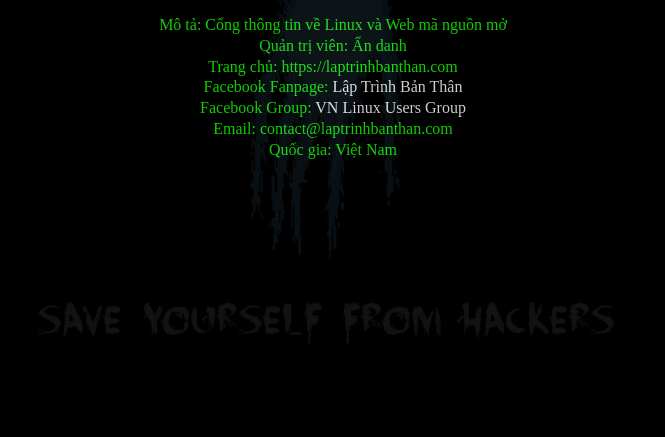
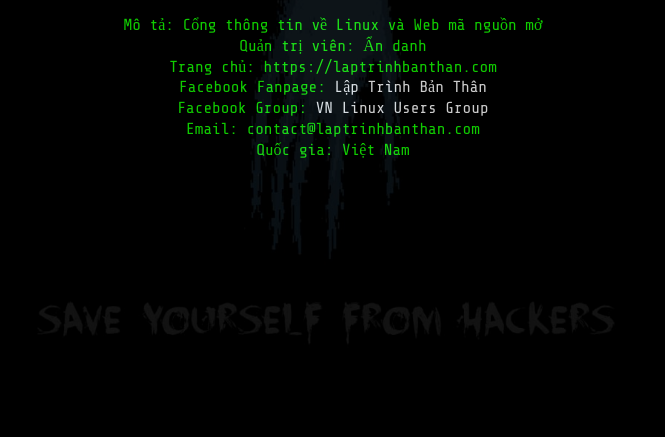
Before and after one commit to laptrinhbanthan/laptrinhbanthan.github.io, a plain HTML site: page index.html in a window 1280 px wide. Shown: the part 363-800 px from the top of the page, without its empty margins (307-972 px from the left). Drawn offline with nearby package versions, Linux system fonts and the light colour scheme.

Commit message:
Update index.html

```diff
--- a/index.html
+++ b/index.html
@@ -29,12 +29,8 @@
 
         gtag('config', 'UA-123121912-5');
     </script>
-	<script>
-//<![CDATA[function loadCSS(e, t, n) { "use strict"; var i = window.document.createElement("link");
-		var o = t || window.document.getElementsByTagName("script")[0]; i.rel = "stylesheet"; i.href = e; i.media = "only x";
-		o.parentNode.insertBefore(i, o); setTimeout(function () { i.media = n || "all" }) }loadCSS("https://fonts.googleapis.com/css?family=Share+Tech+Mono");
-		loadCSS("https://cdnjs.cloudflare.com/ajax/libs/animate.css/3.7.0/animate.min.css");
-		//]]></script>
+ <link rel="stylesheet" href="https://cdnjs.cloudflare.com/ajax/libs/animate.css/3.7.0/animate.min.css">
+    <link rel="stylesheet" href="//fonts.googleapis.com/css?family=Share+Tech+Mono" type="text/css">
     <style type="text/css">
         html {
             font: 100%/1.5 "Share Tech Mono", Share Tech Mono, Share Tech Mono;
```
